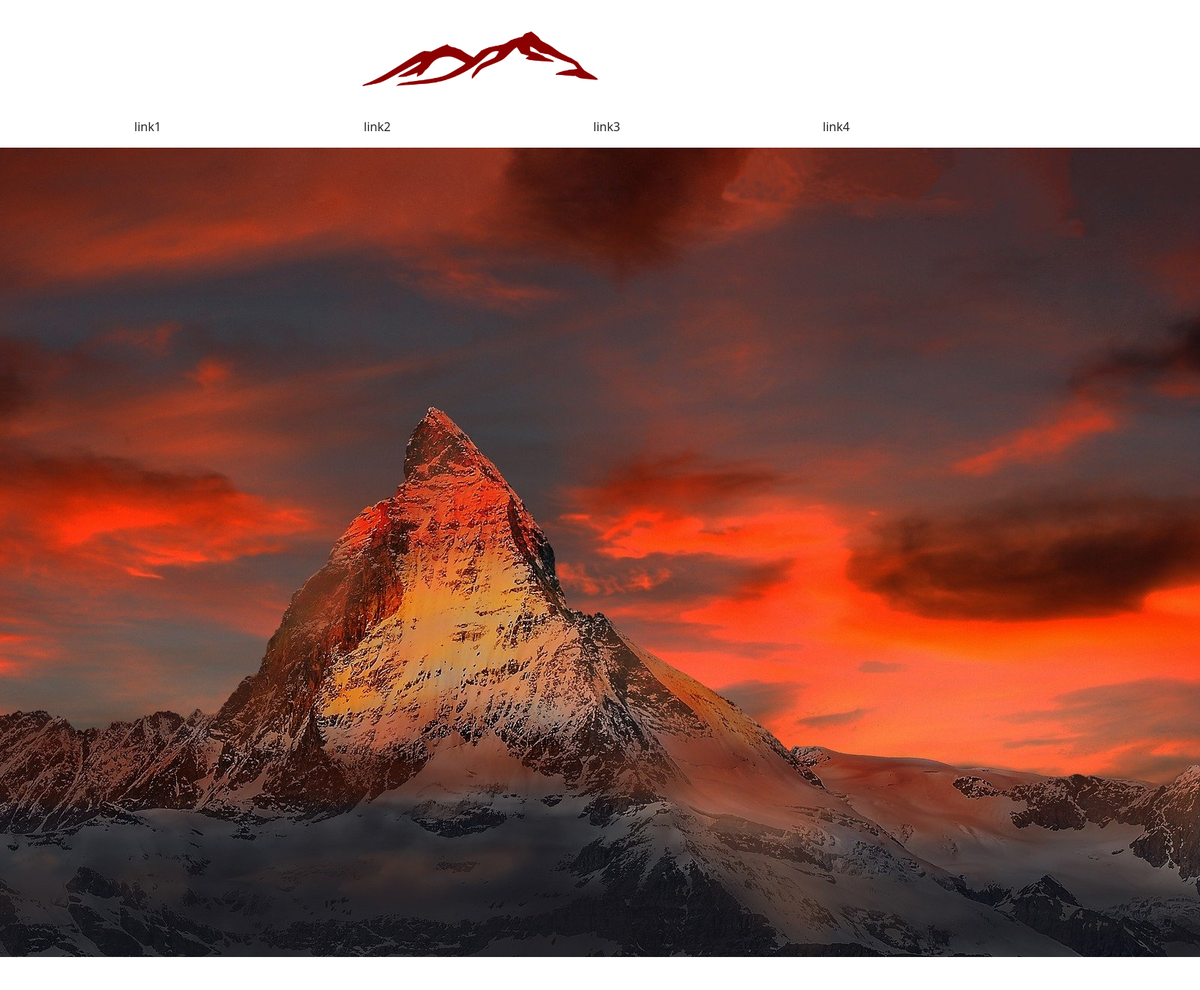
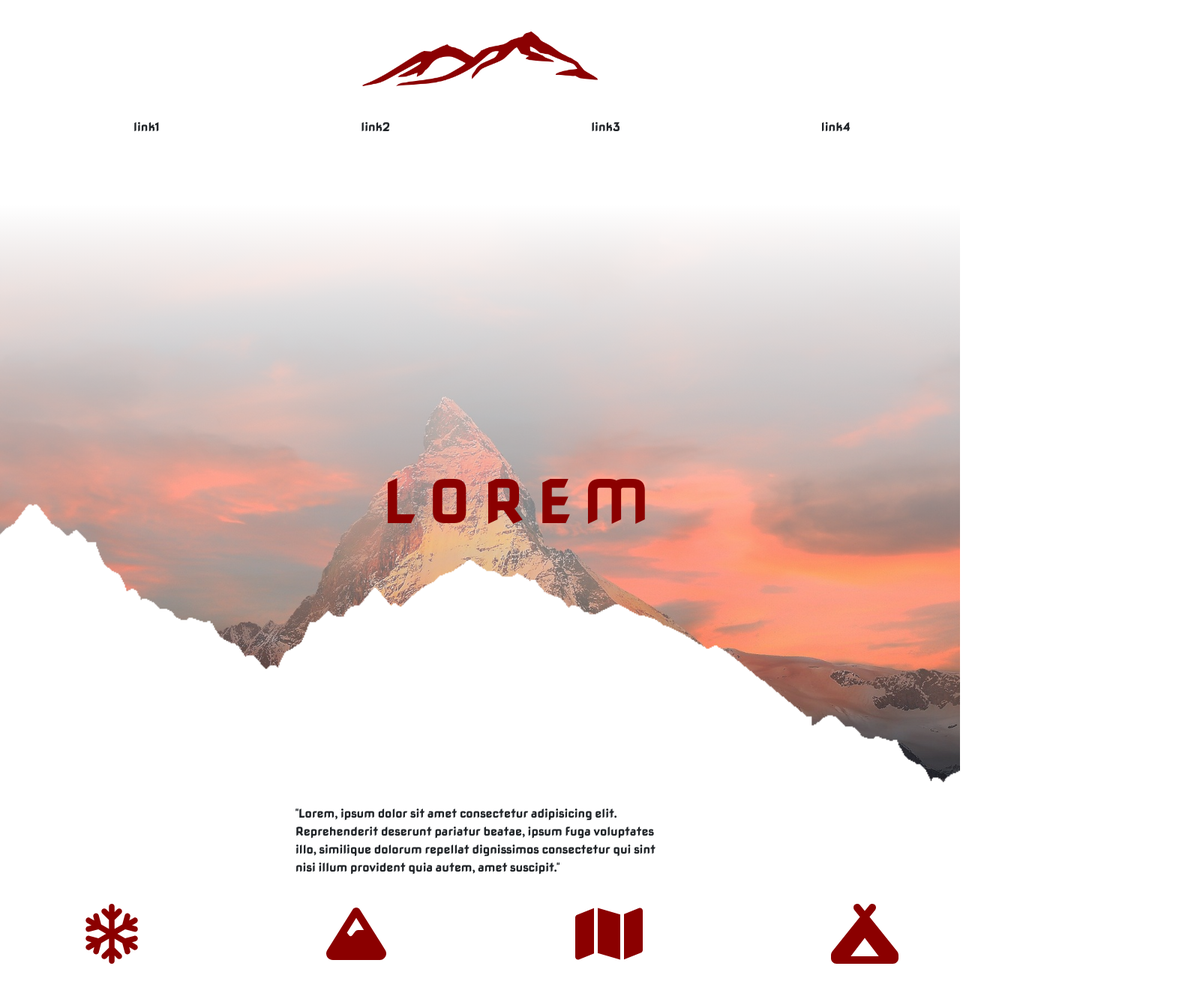
Before and after one commit to nicol424/Nicola-red-repository, a plain HTML site: page index.html in a window 1280 px wide. Shown: the whole page at 75% size, 1600 px wide, since content can reach past the window. Before the commit the page ends 1277 px from the top, so only its background shows below. Drawn offline with nearby package versions, Linux system fonts and the light colour scheme.

Commit message:
header completato

```diff
--- a/index.html
+++ b/index.html
@@ -14,9 +14,9 @@
 </head>
 <body>
     <!-- MY NAVBAR -->
-    <nav class="container-fluid mynavbar">
-        <div class="row justify-content-center">
-            <div class="col-12 d-flex justify-content-center">
+    <nav class="container-fluid">
+        <div class="row justify-content-center mynavbar">
+            <div class="col-12 d-flex justify-content-center mynavbar">
                 <img src="./media/logo.png" alt="logo nav" class="w-25">
 
             </div>
@@ -32,21 +32,35 @@
     </nav>
     <!--FINE MY NAVBAR -->
     <!-- HEADER -->
-    <header class="container-fluid">
-        <div class="row h-25 img2">
-            <div class="col-12 d-flex justify-content-center align-items-center">
-                <img src="./media/switzerland-862870_1920.jpg" alt="bg">
+    <header class="container-fluid ">
+        <div class="row bg-header vh-100 align-items-end">
+            <div class="col-12 h-100 d-flex justify-content-center align-items-center ms-5 me-5">
+                <h1>L O R E M</h1>
             </div>
         </div>
+    </div>
+    <div>
     </div>
 </div>
 </header>
 <!-- FINE HEADER -->
 <!-- SECTION -->
-<section class="container-fluid">
+<section class="container">
+    <div class="row lorem-center">
+        <div class="col-12 justify-content-center">
+            <p>"Lorem, ipsum dolor sit amet consectetur adipisicing elit. Reprehenderit deserunt pariatur beatae, ipsum fuga voluptates illo, similique dolorum repellat dignissimos consectetur qui sint nisi illum provident quia autem, amet suscipit."</p>
+        </div>
+        <div>
+        </div>
+    </div>
     <div class="row">
         <div class="col-12">
-
+            <ul class="icon-color">
+                <li><i class="fa-regular fa-snowflake"></i></li>
+                <li><i class="fa-solid fa-mountain"></i></li>
+                <li><i class="fa-solid fa-map"></i></li>
+                <li><i class="fa-solid fa-campground"></i></li>
+            </ul>
         </div>
     </div>
 </section>
--- a/style.css
+++ b/style.css
@@ -11,55 +11,50 @@
     src: url(./media/FONT-MAIN.ttf);
 }
 
-h1, .h1, p, .p{
+/* MY NAVBAR */
+.mynavbar{
+    display: flex;
+    list-style-type: none !important;
+    justify-content: center;
     font-family: FontMain;
 }
-
-/* TXT-COLOR */
-.txt-main{
-    color: var(--main);
+.link{
+    height: 100px;
+    width: 100%;
+    display: flex;
+    list-style-type: none;
+    justify-content: space-around
 }
-.txt-acc{
-    color: var(--acc);
-}
-.txt-myWhite{
-    color: var(--myWhite);
-}
-.txt-myBlack{
-    color: var(--myBlack);
-}
-.bg-main{
-    color: var(--main);
-}
-.bg-acc{
-    color: var(--acc);
-}
-.bg-myWhite{
-    color: var(--myWhite);
-}
-.bg-myBlack{
-    color: var(--myBlack);
-}
-/* NAVBAR STYLE */
-.mynavbar{
-background-color: white;
+/* FINE MY NAVBAR */
+/* MY HEADER */
+.bg-header{
+    background: linear-gradient(white, rgba(255, 255, 255, 0)), url(./media/mountains.png), url(./media/switzerland-862870_1920.jpg);
+    background-size: cover;
+    background-position: center;
 }
 
-.link{
-    width: 100%;
+h1{
+    font-family: FontMain;
+    color: var(--main);
+    font-size: 80px;
+}
+p{
+    font-family: FontMain;
+}
+/* FINE MY HEADER */
+/* SEZIONE */
+.lorem-center{
+    margin-left: 300px;
+    margin-right: 300px
+}
+.icon-color{
+    list-style-type: none;
+    color: var(--main);
     display: flex;
-    justify-content: space-around;
+    justify-content: space-between;
+    align-items: center;
+    font-size: 80px;
 
 }
-li{
-    list-style-type: none;
-}
-/* FINE NAVBAR STYLE */
-/* INIZIO HEADER */
-.img2{
-    background: linear-gradient(rgba(255, 255, 255, 0.927), rgba(255, 255, 255, 0), url(./media/switzerland-862870_1920.jpg)
-    background-position: center;
-    background-size: cover;
-}
 
-/* FINE HEADER */
+/* FINE SEZIONE */
```
